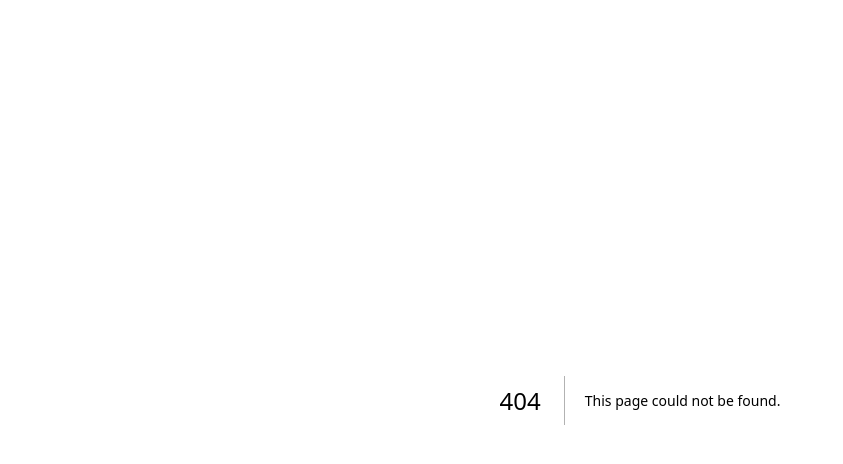
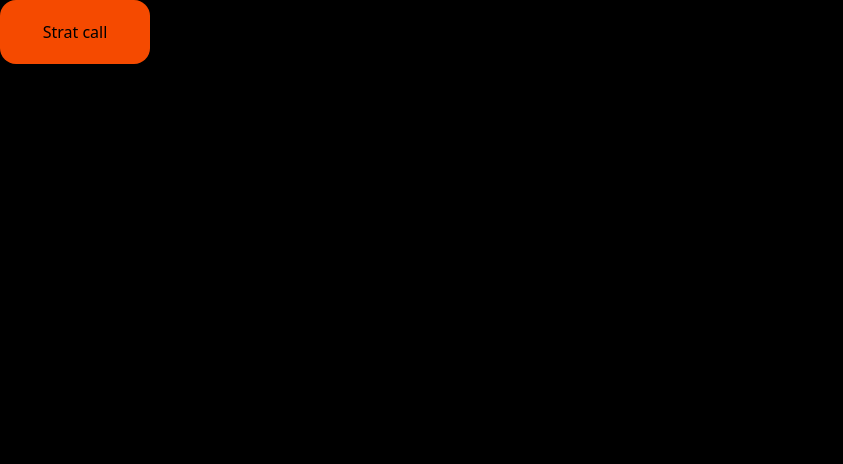
Before and after one commit to Jashan32/riverside-clone, a Next.js app in the folder apps/web/: page /call in a window 1280 px wide. Before the commit this address had no page. Shown: the top 464 px of the page, without its empty margins (0-843 px from the left). Built offline with nearby package versions, Linux system fonts and the light colour scheme.

Commit message:
initialized

```diff
--- /dev/null
+++ b/apps/web/app/call/page.tsx
@@ -0,0 +1,42 @@
+'use client'
+import { useRef, useState } from "react";
+import { start } from "repl";
+
+export default function CallPage() {
+    const [streams, setStreams] = useState<any[]>([]);
+    const streamContainer = useRef<HTMLDivElement>(null);
+    function addStream(newStream: MediaStream) {
+        setStreams(prevStreams => [...prevStreams, newStream]);
+    }
+    async function startCall() {
+        try {
+            const localStream = await navigator.mediaDevices.getUserMedia({ video: true, audio: false });
+            addStream(localStream);
+            if (streamContainer.current) {
+            }
+        } catch (error) {
+            console.error("Error accessing media devices.", error);
+        }
+    }
+
+    return (
+        <div className="bg-black h-[100vh]">
+            <span
+            onClick={startCall}
+             className="bg-orange-600 py-[20px] rounded-2xl flex flex-col items-center justify-center w-[150px]">Strat call</span>
+            <div ref={streamContainer}>
+                {streams.map((stream, index) => (
+                    <video
+                        key={index}
+                        className="w-[400px] h-[400px] bg-gray-200 rounded-full"
+                        autoPlay
+                        ref={el => {
+                            if (el && stream) el.srcObject = stream;
+                        }}
+                    />
+
+                ))}
+            </div>
+        </div>
+    );
+}
--- a/apps/web/app/globals.css
+++ b/apps/web/app/globals.css
@@ -1,50 +1 @@
-:root {
-  --background: #ffffff;
-  --foreground: #171717;
-}
-
-@media (prefers-color-scheme: dark) {
-  :root {
-    --background: #0a0a0a;
-    --foreground: #ededed;
-  }
-}
-
-html,
-body {
-  max-width: 100vw;
-  overflow-x: hidden;
-}
-
-body {
-  color: var(--foreground);
-  background: var(--background);
-}
-
-* {
-  box-sizing: border-box;
-  padding: 0;
-  margin: 0;
-}
-
-a {
-  color: inherit;
-  text-decoration: none;
-}
-
-.imgDark {
-  display: none;
-}
-
-@media (prefers-color-scheme: dark) {
-  html {
-    color-scheme: dark;
-  }
-
-  .imgLight {
-    display: none;
-  }
-  .imgDark {
-    display: unset;
-  }
-}
+@import "tailwindcss";
--- a/apps/web/package.json
+++ b/apps/web/package.json
@@ -12,9 +12,12 @@
   },
   "dependencies": {
     "@repo/ui": "*",
+    "@tailwindcss/postcss": "^4.1.11",
     "next": "^15.3.0",
+    "postcss": "^8.5.6",
     "react": "^19.1.0",
-    "react-dom": "^19.1.0"
+    "react-dom": "^19.1.0",
+    "tailwindcss": "^4.1.11"
   },
   "devDependencies": {
     "@repo/eslint-config": "*",
--- /dev/null
+++ b/apps/web/postcss.config.mjs
@@ -0,0 +1,6 @@
+const config = {
+  plugins: {
+    "@tailwindcss/postcss": {},
+  },
+};
+export default config;
```
Also changed, not shown: 2 other files (tests, documents, lock files or other folders).
